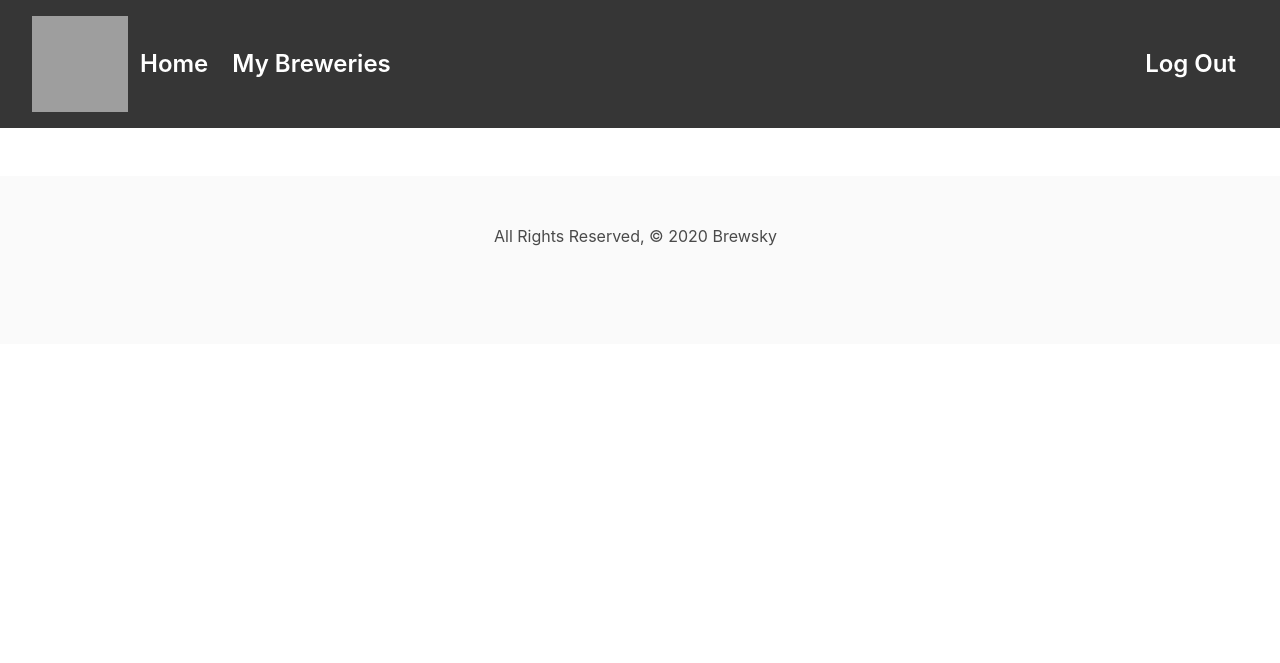
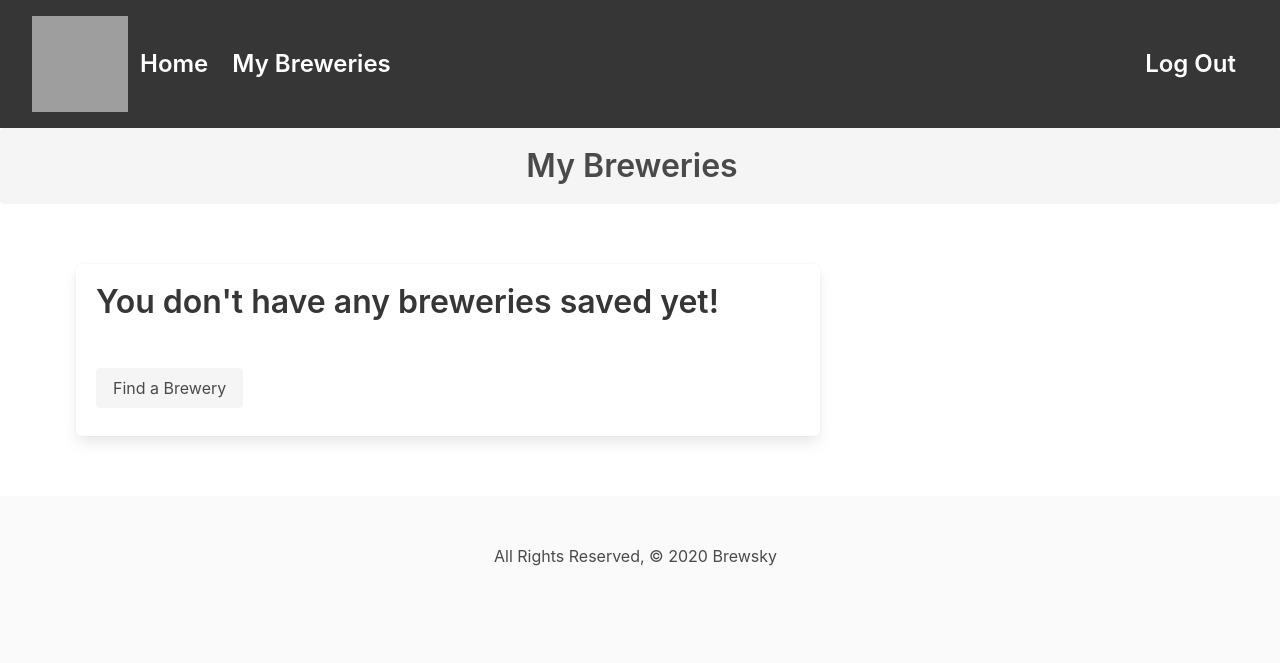
Before and after one commit to jczarat/brewsky, a Django app: page /favorites/ in a window 1280 px wide. Shown: the top 663 px of the page. Run offline with Django 3.2, Linux system fonts and the light colour scheme; the visitor is signed in with stand-in values (Sample User, id 1); data that the repository does not hold is empty; some libraries are stand-ins or nearby versions; grey boxes are pictures that could not be loaded.

Commit message:
final dont touch

```diff
--- a/main_app/models.py
+++ b/main_app/models.py
@@ -1,8 +1,8 @@
 from django.db import models
 from django.urls import reverse
 from datetime import date
-# Import the User
 from django.contrib.auth.models import User
+
 RATING = (
     ('1', '1 Star'),
     ('2', '2 Stars'),
@@ -10,6 +10,7 @@ RATING = (
     ('4', '4 Stars'),
     ('5', '5 Stars'),
 )
+
 
 class Brewery(models.Model):
     api_id = models.IntegerField()
@@ -26,7 +27,8 @@ class Brewery(models.Model):
 
 
 class Comment(models.Model):
-    rating = models.CharField(max_length=1, choices=RATING, default=RATING[4][0])
+    rating = models.CharField(
+        max_length=1, choices=RATING, default=RATING[4][0])
     comment = models.CharField(max_length=200)
     username = models.CharField(max_length=200)
     user_fk = models.ForeignKey(User, on_delete=models.CASCADE)
--- a/main_app/templates/breweries/index.html
+++ b/main_app/templates/breweries/index.html
@@ -67,7 +67,7 @@
                 <p class="title mb-6">{{ brewery.name }}</p>
                 <p class="subtitle">City: {{brewery.city}}</p>
                 <p class="subtitle">State: {{brewery.state}}</p>
-            <a href="{% url 'detail' brewery.id %}">Details</a>
+                <a class="button is-light" href="{% url 'detail' brewery.id %}">Details</a>
             </article>
         </div>
     </div>
--- a/main_app/templates/favorite.html
+++ b/main_app/templates/favorite.html
@@ -1,5 +1,26 @@
 {% extends 'base.html' %}
 {% block content %}
+
+<div class="block">
+    <div class="notification">
+        <h1 class="title has-text-centered">My Breweries</h1>
+    </div>
+</div>
+<br>
+
+
+{% if breweries|length == 0 %}
+
+<div class="container">
+    <div class="tile is-parent  is-8">
+        <article class="tile is-child box">
+            <p class="title mb-6">You don't have any breweries saved yet!</p>
+            <a class="button is-light mb-2" href="{% url 'home' %}">Find a Brewery</a>
+        </article>
+    </div>
+</div>
+
+{% endif %}
 
 
 {% for brewery in breweries%}
@@ -12,11 +33,11 @@
             <p class="subtitle">State: {{brewery.state}}</p>
             <p class="subtitle">id: {{ brewery.id }}</p>
             <a class="button is-light mb-2" href="{% url 'detail' brewery.api_id %}">Details</a>
-        <form action="{% url 'delete_favorite' brewery.id %}" method="post">
-            {% csrf_token %}
-            <input type="submit" class="button is-danger" value="Delete Favorite">
-        </form>
-    </article>
+            <form action="{% url 'delete_favorite' brewery.id %}" method="post">
+                {% csrf_token %}
+                <input type="submit" class="button is-danger" value="Delete Favorite">
+            </form>
+        </article>
     </div>
 </div>
 {% endfor %}
--- a/main_app/views.py
+++ b/main_app/views.py
@@ -1,5 +1,3 @@
-import uuid
-import boto3
 import os
 import requests
 from django.shortcuts import render, redirect
@@ -12,13 +10,9 @@ from django.contrib.auth.mixins import LoginRequiredMixin
 from .models import Brewery, Comment
 from .forms import CommentForm
 
-# API Stuff
+
 b = requests.get('https://api.openbrewerydb.org/breweries')
 breweries = b.json()
-
-
-S3_BASE_URL = 'https://s3.us-west-1.amazonaws.com/'
-BUCKET = 'catcollector-sei-9-cw'
 
 
 class CommentUpdate(LoginRequiredMixin, UpdateView):
@@ -35,7 +29,6 @@ def about(request):
 
 
 def breweries_index(request):
-    # breweries = Brewery.objects.filter(user=request.user)
     by_state = None
     by_city = None
     by_postal = None
@@ -107,7 +100,6 @@ def add_comment(request, brewery_id):
     return redirect('detail', brewery_id=brewery.api_id)
 
 
-
 @login_required
 def add_favorite(request, brewery_id):
     if Brewery.objects.filter(favorites__id=request.user.id).count() < 5:
@@ -125,7 +117,6 @@ def delete_comment(request, brewery_id, comment_id):
 def delete_favorite(request, brewery_id):
     brewery = Brewery.objects.get(id=brewery_id)
     request.user.brewery_set.remove(brewery)
-    print(brewery)
     return redirect('favorites_index')
 
 
@@ -135,38 +126,16 @@ def favorites_index(request):
     return render(request, 'favorite.html', {'breweries': breweries})
 
 
-# @login_required
-# def add_photo(request, cat_id):
-#   # photo-file will be the "name" attribute on the <input>
-#   photo_file = request.FILES.get('photo-file', None)
-#   if photo_file:
-#     s3 = boto3.client('s3')
-#     # need a unique "key" / but keep the file extension (image type)
-#     key = uuid.uuid4().hex[:6] + photo_file.name[photo_file.name.rfind('.'):]
-#     # just in case we get an error
-#     try:
-#       s3.upload_fileobj(photo_file, BUCKET, key)
-#       url = f"{S3_BASE_URL}{BUCKET}/{key}"
-#       Photo.objects.create(url=url, cat_id=cat_id)
-#     except:
-#       print('An error occured uploading file to S3')
-#   return redirect('detail', cat_id=cat_id)
-
 def signup(request):
     error_message=''
     if request.method == 'POST':
-        # This is how to create a 'user' form object
-        # that includes the data from the browser
         form=UserCreationForm(request.POST)
         if form.is_valid():
-            # This will add the user to the database
             user=form.save()
-            # This is how we log a user in via code
             login(request, user)
             return redirect('index')
         else:
             error_message='Invalid sign up - try again'
-    # A bad POST or a GET request, so render signup.html with an empty form
     form=UserCreationForm()
     context={'form': form, 'error_message': error_message}
     return render(request, 'registration/signup.html', context)
```
Also changed, not shown: main_app/templates/about.html (deleted, +0 -9 lines), main_app/templates/base.html (+6 -3 lines), main_app/templates/breweries/detail.html (+16 -13 lines), main_app/migrations/0003_remove_brewery_user.py (added). Lines whose indentation alone changed are shown as unchanged.
